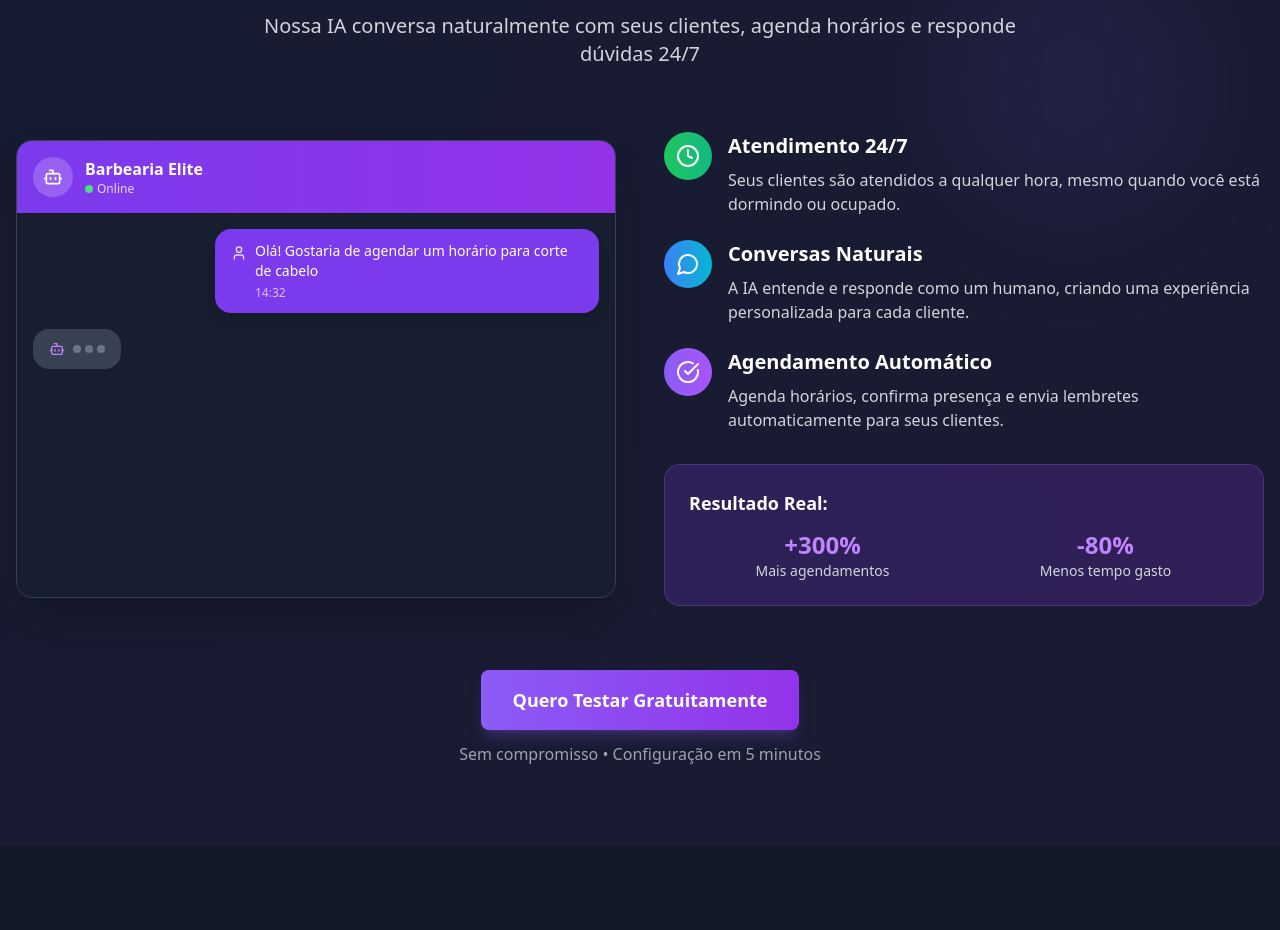
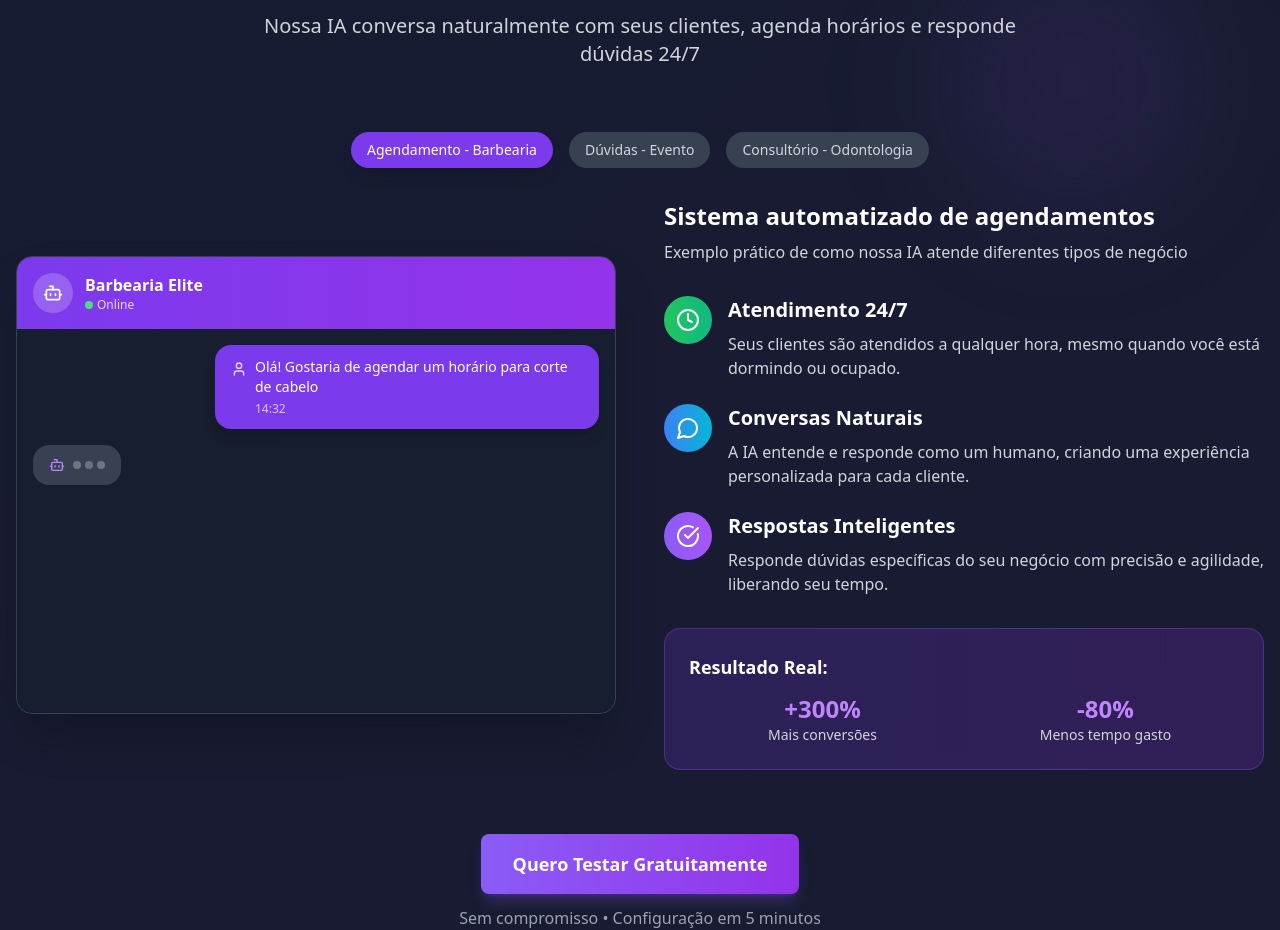
Before and after one commit to worlddzn/nestarts, a React (Vite) app: page / in a window 1280 px wide. Shown: the part 2040-2970 px from the top of the page. Built offline with nearby package versions, Linux system fonts and the light colour scheme.

Commit message:
Add demo section with multiple examples
Implement a carousel in the demo section to showcase different automated chat examples, including event inquiries and dental questions.

```diff
--- a/package.json
+++ b/package.json
@@ -44,7 +44,7 @@
     "clsx": "^2.1.1",
     "cmdk": "^1.0.0",
     "date-fns": "^3.6.0",
-    "embla-carousel-react": "^8.3.0",
+    "embla-carousel-react": "^8.6.0",
     "input-otp": "^1.2.4",
     "lucide-react": "^0.462.0",
     "next-themes": "^0.3.0",
--- a/src/components/DemoSection.tsx
+++ b/src/components/DemoSection.tsx
@@ -1,8 +1,14 @@
 
-import { MessageCircle, Bot, User, Clock, CheckCircle } from "lucide-react";
+import { MessageCircle, Bot, User, Clock, CheckCircle, ChevronLeft, ChevronRight } from "lucide-react";
 import { useState, useEffect } from "react";
+import { Carousel, CarouselContent, CarouselItem, CarouselNext, CarouselPrevious } from "@/components/ui/carousel";
 
-const chatMessages = [
+const demoScenarios = [
+  {
+    title: "Agendamento - Barbearia",
+    subtitle: "Sistema automatizado de agendamentos",
+    businessName: "Barbearia Elite",
+    messages: [
       {
         type: "user",
         message: "Olá! Gostaria de agendar um horário para corte de cabelo",
@@ -33,20 +39,105 @@ const chatMessages = [
         message: "Excelente! Agendamento confirmado:\n\n✅ João Silva\n📅 Amanhã às 14:00\n✂️ Corte de cabelo\n💰 R$ 25,00\n\nVou enviar uma confirmação 1 hora antes. Até amanhã!",
         time: "14:34"
       }
+    ]
+  },
+  {
+    title: "Dúvidas - Evento",
+    subtitle: "Atendimento para eventos e shows",
+    businessName: "Festival Tech 2024",
+    messages: [
+      {
+        type: "user",
+        message: "Oi! Tenho algumas dúvidas sobre o festival",
+        time: "16:15"
+      },
+      {
+        type: "bot",
+        message: "Olá! Fico feliz em ajudar com suas dúvidas sobre o Festival Tech 2024. O que gostaria de saber?",
+        time: "16:15"
+      },
+      {
+        type: "user",
+        message: "Qual o horário de início e quanto custa o ingresso?",
+        time: "16:16"
+      },
+      {
+        type: "bot",
+        message: "O festival acontece das 14h às 23h nos dias 15 e 16 de dezembro.\n\n🎫 Ingressos:\n• Pista: R$ 120,00\n• Camarote: R$ 250,00\n• VIP: R$ 450,00\n\nTodos incluem open bar até 22h!",
+        time: "16:16"
+      },
+      {
+        type: "user",
+        message: "E sobre estacionamento? Tem alguma opção?",
+        time: "16:17"
+      },
+      {
+        type: "bot",
+        message: "Sim! Temos estacionamento próprio:\n\n🚗 R$ 25,00 por dia\n📍 Localização: Ao lado do evento\n⏰ Funcionamento: 13h às 01h\n\nTambém há estacionamentos parceiros com desconto. Gostaria de mais informações?",
+        time: "16:17"
+      }
+    ]
+  },
+  {
+    title: "Consultório - Odontologia",
+    subtitle: "Esclarecimento de dúvidas odontológicas",
+    businessName: "Dr. Ana Oliveira - Dentista",
+    messages: [
+      {
+        type: "user",
+        message: "Olá! Tenho dúvidas sobre lentes de resina",
+        time: "10:20"
+      },
+      {
+        type: "bot",
+        message: "Olá! Sou a assistente virtual da Dra. Ana Oliveira. Ficarei feliz em esclarecer suas dúvidas sobre lentes de resina!",
+        time: "10:20"
+      },
+      {
+        type: "user",
+        message: "Quanto tempo dura o procedimento e qual o valor?",
+        time: "10:21"
+      },
+      {
+        type: "bot",
+        message: "As lentes de resina são aplicadas em sessão única:\n\n⏱️ Duração: 2 a 3 horas\n💰 Valor: R$ 350 por dente\n✨ Resultado imediato\n\nO procedimento é minimamente invasivo e muito confortável!",
+        time: "10:21"
+      },
+      {
+        type: "user",
+        message: "Preciso fazer algum preparo antes?",
+        time: "10:22"
+      },
+      {
+        type: "bot",
+        message: "Sim! Recomendamos:\n\n🦷 Limpeza profissional 1 semana antes\n🚭 Evitar fumo 48h antes\n☕ Reduzir café/chá para não manchar\n💊 Informar medicamentos em uso\n\nGostaria de agendar uma avaliação gratuita?",
+        time: "10:22"
+      }
+    ]
+  }
 ];
 
 const DemoSection = () => {
+  const [currentSlide, setCurrentSlide] = useState(0);
   const [currentMessage, setCurrentMessage] = useState(0);
   const [displayedMessages, setDisplayedMessages] = useState([]);
   const [isTyping, setIsTyping] = useState(false);
 
+  const currentScenario = demoScenarios[currentSlide];
+
+  useEffect(() => {
+    // Reset messages when slide changes
+    setDisplayedMessages([]);
+    setCurrentMessage(0);
+  }, [currentSlide]);
+
   useEffect(() => {
     const timer = setInterval(() => {
-      if (currentMessage < chatMessages.length) {
+      if (currentMessage < currentScenario.messages.length) {
         setIsTyping(true);
 
         setTimeout(() => {
-          setDisplayedMessages(prev => [...prev, chatMessages[currentMessage]]);
+          setDisplayedMessages(prev => [...prev, currentScenario.messages[currentMessage]]);
           setCurrentMessage(prev => prev + 1);
           setIsTyping(false);
         }, 1500);
@@ -60,7 +151,7 @@ const DemoSection = () => {
     }, 2000);
 
     return () => clearInterval(timer);
-  }, [currentMessage]);
+  }, [currentMessage, currentScenario]);
 
   return (
     <section className="py-20 bg-gray-900 relative overflow-hidden">
@@ -83,6 +174,23 @@ const DemoSection = () => {
           </p>
         </div>
 
+        {/* Carousel Indicators */}
+        <div className="flex justify-center mb-8 space-x-4">
+          {demoScenarios.map((scenario, index) => (
+            <button
+              key={index}
+              onClick={() => setCurrentSlide(index)}
+              className={`px-4 py-2 rounded-full text-sm font-medium transition-all duration-300 ${
+                currentSlide === index
+                  ? 'bg-primary-600 text-white shadow-lg'
+                  : 'bg-gray-700 text-gray-300 hover:bg-gray-600'
+              }`}
+            >
+              {scenario.title}
+            </button>
+          ))}
+        </div>
+
         <div className="grid lg:grid-cols-2 gap-12 items-center">
           {/* Chat Demo */}
           <div className="relative">
@@ -93,7 +201,7 @@ const DemoSection = () => {
                   <Bot className="text-white" size={20} />
                 </div>
                 <div>
-                  <h3 className="font-semibold text-white">Barbearia Elite</h3>
+                  <h3 className="font-semibold text-white">{currentScenario.businessName}</h3>
                   <div className="flex items-center space-x-1">
                     <div className="w-2 h-2 bg-green-400 rounded-full"></div>
                     <span className="text-xs text-white/80">Online</span>
@@ -148,13 +256,18 @@ const DemoSection = () => {
 
           {/* Benefits */}
           <div className="space-y-8">
+            <div className="mb-6">
+              <h3 className="text-2xl font-bold text-white mb-2">{currentScenario.subtitle}</h3>
+              <p className="text-gray-300">Exemplo prático de como nossa IA atende diferentes tipos de negócio</p>
+            </div>
+
             <div className="space-y-6">
               <div className="flex items-start space-x-4">
                 <div className="w-12 h-12 bg-gradient-to-r from-green-500 to-emerald-500 rounded-full flex items-center justify-center flex-shrink-0">
                   <Clock className="text-white" size={24} />
                 </div>
                 <div>
-                  <h3 className="text-xl font-semibold text-white mb-2">Atendimento 24/7</h3>
+                  <h4 className="text-xl font-semibold text-white mb-2">Atendimento 24/7</h4>
                   <p className="text-gray-300">Seus clientes são atendidos a qualquer hora, mesmo quando você está dormindo ou ocupado.</p>
                 </div>
               </div>
@@ -164,7 +277,7 @@ const DemoSection = () => {
                   <MessageCircle className="text-white" size={24} />
                 </div>
                 <div>
-                  <h3 className="text-xl font-semibold text-white mb-2">Conversas Naturais</h3>
+                  <h4 className="text-xl font-semibold text-white mb-2">Conversas Naturais</h4>
                   <p className="text-gray-300">A IA entende e responde como um humano, criando uma experiência personalizada para cada cliente.</p>
                 </div>
               </div>
@@ -174,8 +287,8 @@ const DemoSection = () => {
                   <CheckCircle className="text-white" size={24} />
                 </div>
                 <div>
-                  <h3 className="text-xl font-semibold text-white mb-2">Agendamento Automático</h3>
-                  <p className="text-gray-300">Agenda horários, confirma presença e envia lembretes automaticamente para seus clientes.</p>
+                  <h4 className="text-xl font-semibold text-white mb-2">Respostas Inteligentes</h4>
+                  <p className="text-gray-300">Responde dúvidas específicas do seu negócio com precisão e agilidade, liberando seu tempo.</p>
                 </div>
               </div>
             </div>
@@ -185,7 +298,7 @@ const DemoSection = () => {
               <div className="grid grid-cols-2 gap-4 text-center">
                 <div>
                   <div className="text-2xl font-bold text-primary-400">+300%</div>
-                  <div className="text-sm text-gray-300">Mais agendamentos</div>
+                  <div className="text-sm text-gray-300">Mais conversões</div>
                 </div>
                 <div>
                   <div className="text-2xl font-bold text-primary-400">-80%</div>
```
Also changed, not shown: 1 other file (tests, documents, lock files or other folders). Lines whose indentation alone changed are shown as unchanged.
